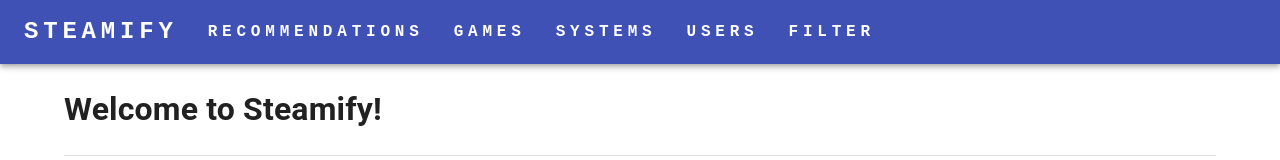
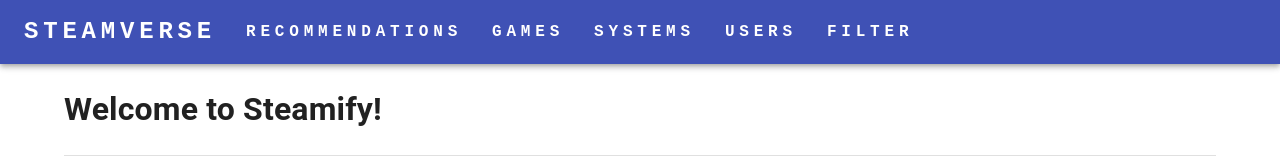
Before and after one commit to ZZJHARRY/SteamVerse, a React (Create React App) app in the folder client/: page / in a window 1280 px wide. Shown: the top 160 px of the page. Built offline with nearby package versions, Linux system fonts and the light colour scheme; no server answers.

Commit message:
Update NavBar.js

```diff
--- a/client/src/components/NavBar.js
+++ b/client/src/components/NavBar.js
@@ -36,7 +36,7 @@ export default function NavBar() {
     <AppBar position='static'>
       <Container maxWidth='xl'>
         <Toolbar disableGutters>
-          <NavText href='/' text='STEAMIFY' isMain />
+          <NavText href='/' text='STEAMVERSE' isMain />
           <NavText href='/recommendation' text='RECOMMENDATIONS' />
           <NavText href='/games' text='GAMES' />
           <NavText href='/system' text='SYSTEMS' />
```
